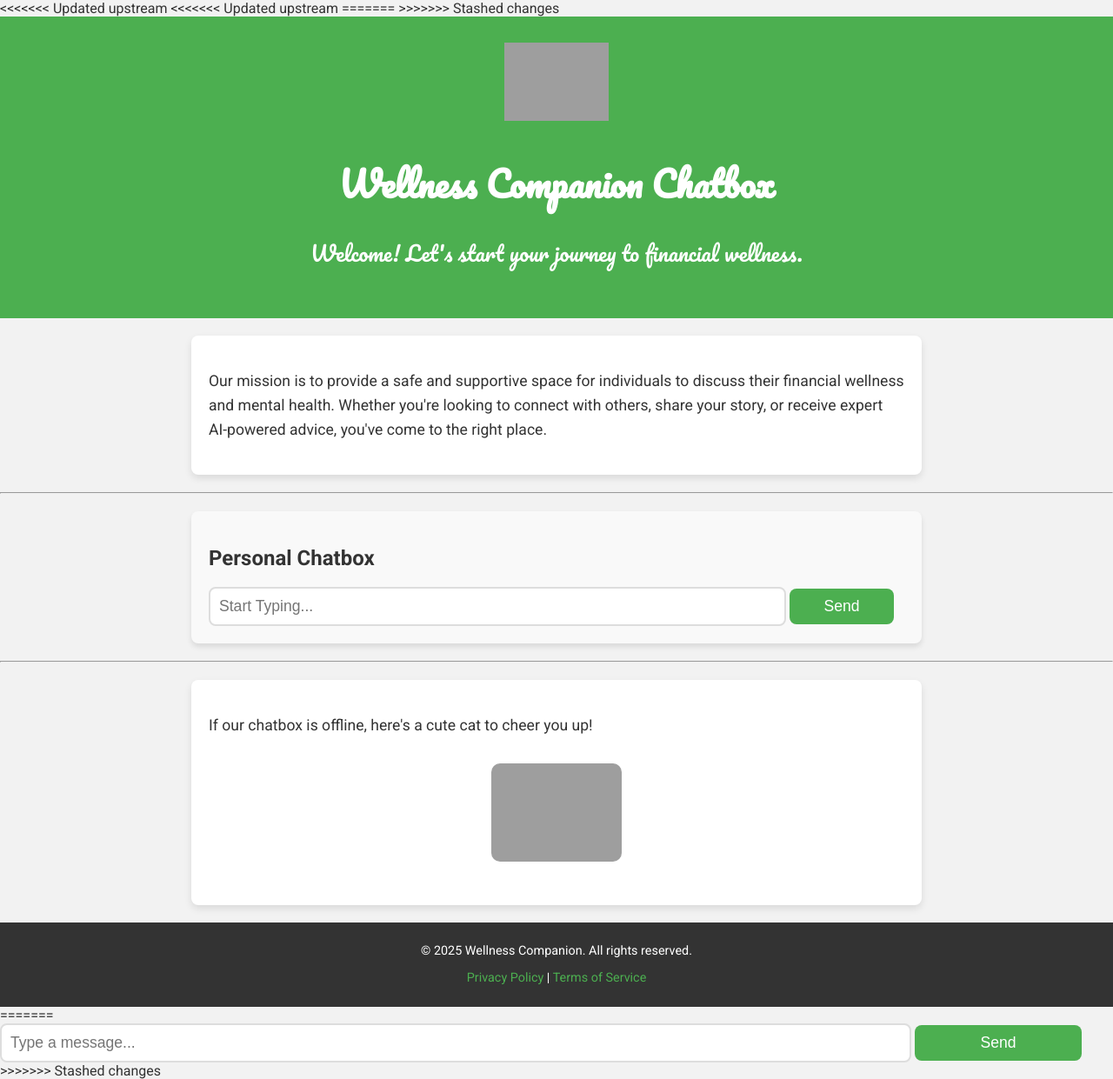
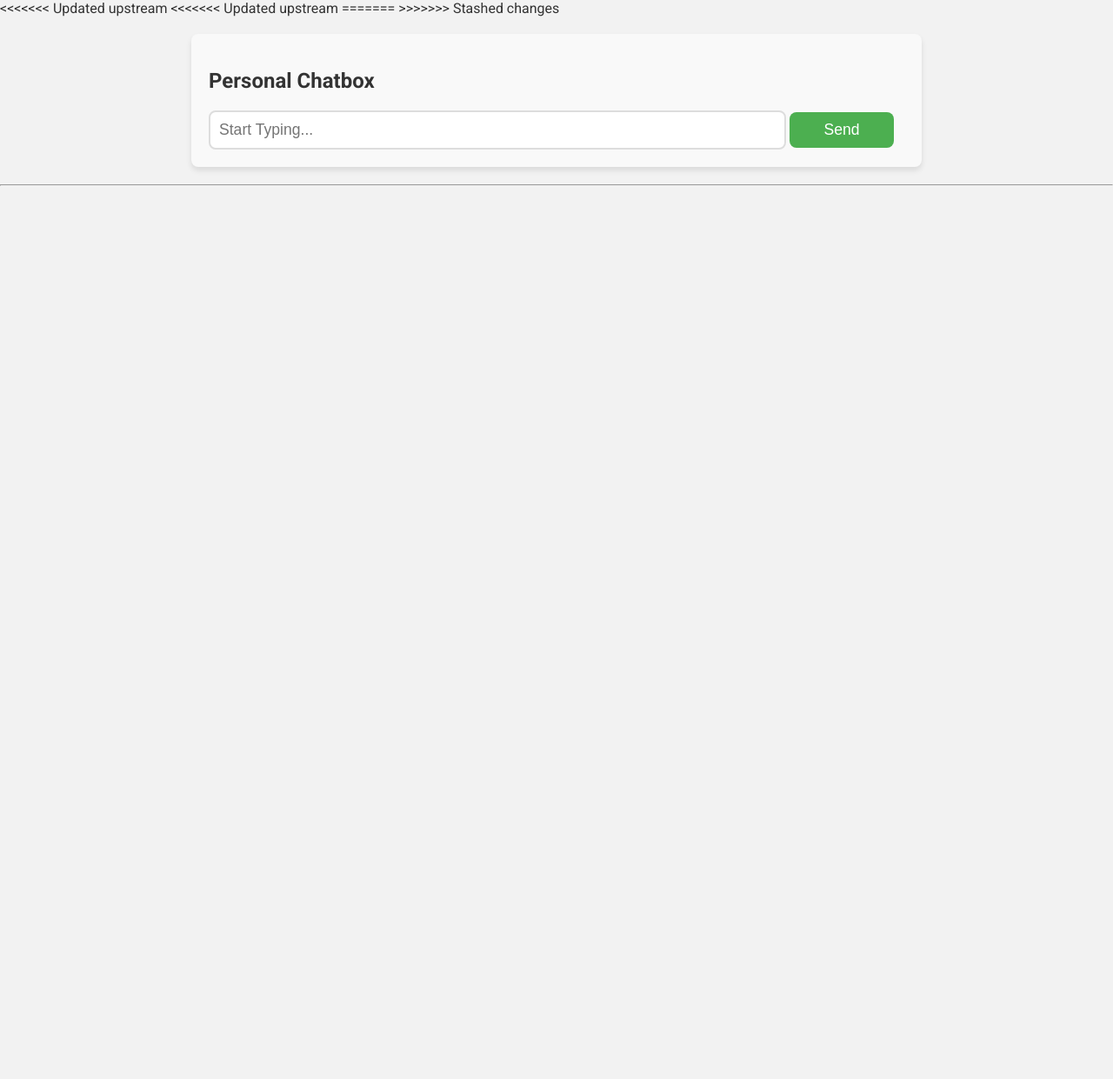
Before and after one commit to quimsonchin/codeRed-ConUhacks-IX-2025, a Flask app: page / in a window 1280 px wide. Shown: the whole page at 87% size. After the commit the page ends 214 px from the top, so only its background shows below. Run offline with Flask 3, Linux system fonts and the light colour scheme; grey boxes are pictures that could not be loaded.

Commit message:
NOT WORK

```diff
--- a/app.py
+++ b/app.py
@@ -4,30 +4,30 @@
 
 app = Flask(__name__)
 
-# Load API key from environment variable (DO NOT HARDCODE API KEYS)
-openai.api_key = os.getenv("OPENAI_API_KEY")
+# Load API key from environment variable
+client = openai.OpenAI(api_key=os.getenv("OPENAI_API_KEY"))
 
-@app.route('/')
+@app.route("/")
 def index():
-    return render_template('index.html')
+    return render_template("index.html")
 
-@app.route('/chat', methods=['POST'])
+@app.route("/chat", methods=["POST"])
 def chat():
-    user_input = request.json.get("message")
-
+    user_input = request.form.get("message")  # Use form data instead of JSON
     if not user_input:
         return jsonify({"error": "No input provided"}), 400
 
     try:
-        response = openai.ChatCompletion.create(
+        response = client.chat.completions.create(
             model="gpt-3.5-turbo",
             messages=[{"role": "user", "content": user_input}],
         )
-        ai_response = response["choices"][0]["message"]["content"].strip()
-        return jsonify({"response": ai_response})
+        ai_response = response.choices[0].message.content.strip()
+        return render_template("index.html", ai_response=ai_response)
 
     except Exception as e:
-        return jsonify({"error": str(e)}), 500
+        return render_template("index.html", ai_response=f"Error: {str(e)}")
+
 
 if __name__ == "__main__":
     app.run(debug=True)
--- a/templates/index.html
+++ b/templates/index.html
@@ -117,60 +117,49 @@
     </style>
 </head>
 
+<!DOCTYPE html>
+<html lang="en">
+<head>
+    <meta charset="UTF-8">
+    <meta name="viewport" content="width=device-width, initial-scale=1.0">
+    <title>Chatbox</title>
+</head>
 <body>
-
-    <header>
-        <img src="https://logos-world.net/wp-content/uploads/2023/05/Sun-Life-Logo.png" alt="Company Logo">
-        <h1>Wellness Companion Chatbox</h1>
-        <h3>Welcome! Let's start your journey to financial wellness.</h3>
-    </header>
-
-    <div class="content">
-        <p>Our mission is to provide a safe and supportive space for individuals to discuss their financial wellness and
-            mental health. Whether you're looking to connect with others, share your story, or receive expert AI-powered
-            advice, you've come to the right place.</p>
-    </div>
-
-    <hr>
 
     <div class="content chatbox">
         <h2>Personal Chatbox</h2>
 
-        <form id="chatForm" onsubmit="return sendMessage()">
-            <input type="text" id="myMessage" autocomplete="off" placeholder="Start Typing..." required>
+        <form method="POST">
+            <input type="text" name="message" autocomplete="off" placeholder="Start Typing..." required>
             <button type="submit">Send</button>
         </form>
     </div>
 
     <hr>
 
-    <div class="content">
-        <p>If our chatbox is offline, here's a cute cat to cheer you up!</p>
-        <img src="https://cdn.pixabay.com/photo/2013/12/12/03/09/kitten-227011_1280.jpg" alt="Cute Orange Cat" width="150px" class="offline-cat">
-    </div>
+    {% if ai_response %}
+        <p><strong>AI says:</strong> {{ ai_response }}</p>
+    {% endif %}
+    <script>
+        document.querySelector("form").addEventListener("submit", function(event) {
+            event.preventDefault();
+            const userMessage = document.querySelector("input[name='message']").value;
 
-    <footer>
-        <p>&copy; 2025 Wellness Companion. All rights reserved.</p>
-        <p><a href="#">Privacy Policy</a> | <a href="#">Terms of Service</a></p>
-    </footer>
-
+            fetch("/chat", {
+                method: "POST",
+                headers: { "Content-Type": "application/json" },
+                body: JSON.stringify({ message: userMessage })
+            })
+            .then(response => response.json())
+            .then(data => {
+                if (data.response) {
+                    const chatResponse = document.createElement("p");
+                    chatResponse.innerHTML = `<strong>AI says:</strong> ${data.response}`;
+                    document.body.appendChild(chatResponse);
+                }
+            })
+            .catch(error => console.error("Error:", error));
+        });
+    </script>
 </body>
-
-=======
-<html lang="en">
-<head>
-    <meta charset="UTF-8">
-    <meta name="viewport" content="width=device-width, initial-scale=1.0">
-    <title>AI Chatbot</title>
-    <link rel="stylesheet" href="{{ url_for('static', filename='styles.css') }}">
-</head>
-<body>
-    <div class="chat-container">
-        <div id="chat-box"></div>
-        <input type="text" id="user-input" placeholder="Type a message...">
-        <button onclick="sendMessage()">Send</button>
-    </div>
-    <script src="{{ url_for('static', filename='script.js') }}"></script>
-</body>
->>>>>>> Stashed changes
 </html>
```
